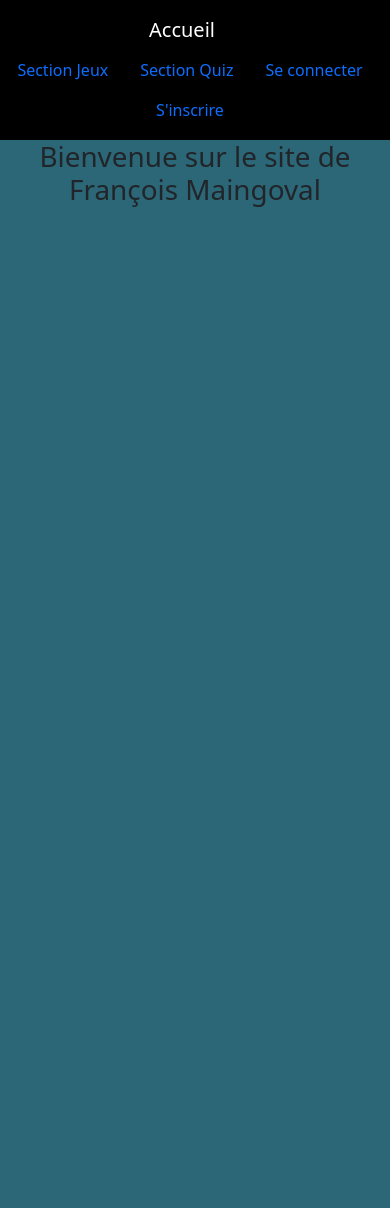
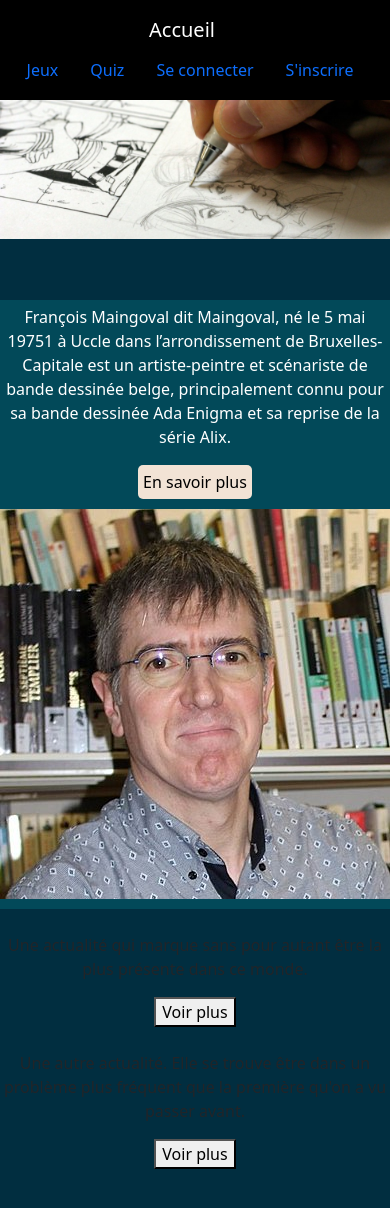
Before and after one commit to nmartou/TFE, a React (Create React App) app in the folder frontend/: page / in a window 390 px wide. Shown: the top 1208 px of the page. Before the commit the page ends 844 px from the top, so only its background shows below. Built offline with nearby package versions, Linux system fonts and the light colour scheme.

Commit message:
fix: add some new things to home page

```diff
--- a/frontend/src/Home/Home.css
+++ b/frontend/src/Home/Home.css
@@ -0,0 +1,81 @@
+div.home {
+    background-color: #012E40;
+    background-image: url("../assets/dessinateur.jpg");
+    background-repeat: no-repeat;
+    background-size: 100%;
+}
+
+section.invisible-section {
+    margin-bottom: 15%;
+}
+
+section.author-section {
+    background-color: #024959;
+    border-radius: 0px;
+}
+
+div.author-text {
+    width: 50%;
+    margin: 20px;
+    text-align: center;
+    margin-top: auto;
+    margin-bottom: auto;
+    color: white;
+    padding: 5px;
+}
+
+div.author-img {
+    width: 50%;
+    margin: 20px;
+}
+
+@media screen and (min-width: 800px) {
+    section.author-section {
+        display: flex;
+    }
+}
+
+@media screen and (max-width: 799px) {
+    section.author-section {
+        width: 100%;
+        margin-left: auto;
+        margin-right: auto;
+        align-items: center;
+    }
+
+    section.invisible-section {
+        margin-bottom: 0px;
+        margin-top: 0px;
+    }
+
+    div.author-text {
+        width: 100%;
+        margin: 0px;
+        padding-bottom: 10px;
+    }
+
+    div.author-img {
+        width: 100%;
+        margin: 0px;
+        padding-bottom: 10px;
+    }
+}
+
+.know-more-button {
+    border: none;
+    padding: 5px;
+    background-color: #F2E3D5;
+    border-radius: 5px;
+}
+
+.know-more-button a {
+    color: black;
+}
+
+.know-more-button a:active {
+    color: black;
+}
+
+.know-more-button a:hover {
+    color: grey;
+}
--- a/frontend/src/Home/Home.js
+++ b/frontend/src/Home/Home.js
@@ -1,15 +1,38 @@
 import React, { useContext } from 'react';
 import { AuthContext } from '../Auth/AuthContext';
+import './Home.css';
+import Francois from "../assets/Francois_Maingoval.jpg";
 
 export default function Home() {
     const { user, token } = useContext(AuthContext);
 
     return(
-        <div>
-            <h1>
-                Bienvenue sur le site de François Maingoval
-            </h1>
-            {user && token && <p>Bienvenue {user? user.pseudo + " " : <></>}!</p>}
+        <div className='home'>
+            <section className='invisible-section'></section>
+            <section className='author-section'>
+                <div className='author-text'>
+                    <p>François Maingoval dit Maingoval, né le 5 mai 19751 à Uccle dans l’arrondissement de Bruxelles-Capitale est
+                        un artiste-peintre et scénariste de bande dessinée belge, principalement connu pour sa bande dessinée Ada Enigma et
+                        sa reprise de la série Alix.</p>
+                    <button className='know-more-button'><a href='https://fr.wikipedia.org/wiki/Fran%C3%A7ois_Maingoval'>En savoir plus</a></button>
+                </div>
+                <div className='author-img'>
+                    <img src={Francois} alt='Photo de François Maingoval' />
+                </div>
+            </section>
+            <section className='actu-section'>
+                <div>
+                    <img alt="" src="" />
+                    <p>Une actualité qui marque sans pour autant être la plus présente dans ce monde.</p>
+                    <button>Voir plus</button>
+                </div>
+                <div>
+                    <img alt="" src="" />
+                    <p>Une autre actualité. Elle se trouve être dans un problème plus fréquent que la première qu'on a vu passer avant.</p>
+                    <button>Voir plus</button>
+                </div>
+            </section>
+            <section className='bd-section'></section>
         </div>
     );
 }
--- a/frontend/src/NavBar/NavBar.js
+++ b/frontend/src/NavBar/NavBar.js
@@ -53,10 +53,10 @@ export default function NavBar() {
 
                     <ul className="nav justify-content-center">
                         <li className="navbar-item">
-                            <a className="nav-link" href="/games">Section Jeux</a>
+                            <a className="nav-link" href="/games">Jeux</a>
                         </li>
                         <li className="nav-item">
-                            <a className="nav-link" href="/quiz">Section Quiz</a>
+                            <a className="nav-link" href="/quiz">Quiz</a>
                         </li>
                         {user && token ? (
                             <li className="nav-item">
--- a/frontend/src/Quizz/Quiz.css
+++ b/frontend/src/Quizz/Quiz.css
@@ -1,5 +1,5 @@
 body {
-    background-color: #2b6777;
+    background-color: #012E40;
 }
 
 section.create-quiz {
```
Also changed, not shown: frontend/src/assets/Francois_Maingoval.jpg (added), frontend/src/assets/dessinateur.jpg (added).
